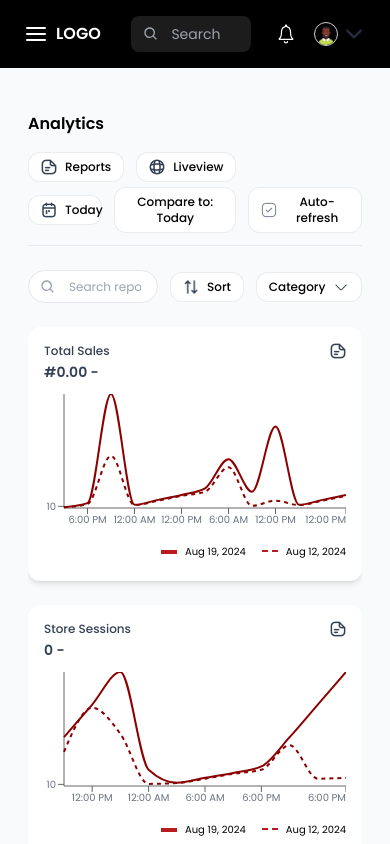
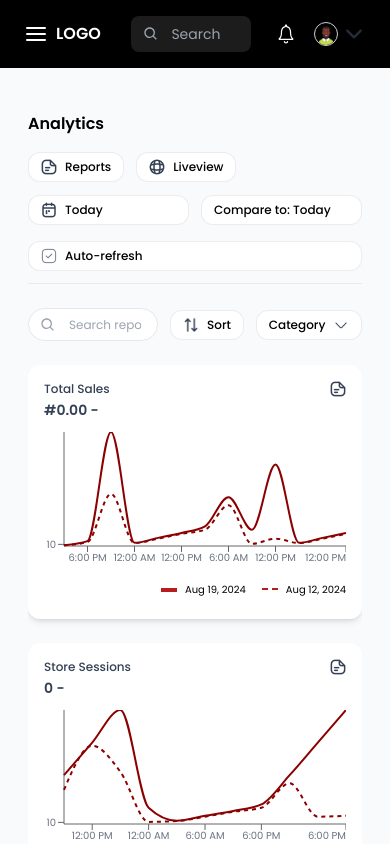
Before and after one commit to Danny-Flames/project-test, a React (Vite) app: page /dashboard in a window 390 px wide. Built offline with nearby package versions, Linux system fonts and the light colour scheme; sample sign-in values are in the browser's storage.

Commit message:
made the date picker to be responsive on mobile devices

```diff
--- a/src/components/DateRangePicker.tsx
+++ b/src/components/DateRangePicker.tsx
@@ -1,4 +1,4 @@
-import React, { useState } from "react";
+import React, { useState, useEffect, useCallback } from "react";
 import { DateRangePicker } from "react-date-range";
 
 interface DateRangeProps {
@@ -18,16 +18,33 @@ const CustomDateRangePicker: React.FC<DateRangeProps> = ({
     key: "selection",
   });
 
+  const [isMobile, setIsMobile] = useState(window.innerWidth <= 770);
+
+  const handleResize = useCallback(() => {
+    setIsMobile(window.innerWidth <= 768);
+  }, []);
+
+  useEffect(() => {
+    window.addEventListener("resize", handleResize);
+    return () => window.removeEventListener("resize", handleResize);
+  }, [handleResize]);
+
   const handleSelect = (ranges: any) => {
     setDateRange(ranges.selection);
     if (onDateChange) {
-      onDateChange({ startDate: ranges.selection.startDate, endDate: ranges.selection.endDate });
+      onDateChange({
+        startDate: ranges.selection.startDate,
+        endDate: ranges.selection.endDate,
+      });
     }
   };
 
-
   return (
-    <DateRangePicker ranges={[dateRange]} onChange={handleSelect} />
+    <DateRangePicker
+      ranges={[dateRange]}
+      onChange={handleSelect}
+      direction={isMobile ? "vertical" : "horizontal"}
+    />
   );
 };
 
--- a/src/components/dashboard/DashboardSubheader.tsx
+++ b/src/components/dashboard/DashboardSubheader.tsx
@@ -81,8 +81,8 @@ const DashboardSubheader: React.FC<DashboardSubheaderProps> = ({
   }, []);
 
   return (
-    <div className="flex items-center justify-between mb-6 pb-3 custom-border-2-bottom dashboard-subHeader relative">
-      <div className="flex">
+    <div className="flex flex-col sm:flex-row items-center justify-between mb-6 pb-3 custom-border-2-bottom dashboard-subHeader relative">
+      <div className="flex mb-2 sm:mb-0">
         <button
           className="flex items-center px-[12px] py-[6px] rounded-xl bg-white mr-3 custom-border-2"
           onClick={handleNavigate}
@@ -107,10 +107,11 @@ const DashboardSubheader: React.FC<DashboardSubheaderProps> = ({
       {children ? (
         children
       ) : (
-        <div className="flex items-center dashboard-subHeader-partB relative">
-          <div className="relative group">
+        <div className="flex flex-col sm:flex-row items-center w-full sm:w-auto dashboard-subHeader-partB relative">
+          <div className="flex w-full sm:w-auto justify-between mb-2 sm:mb-0">
+            <div className="relative group w-[49%] sm:w-auto mr-3">
               <button
-              className="flex items-center px-[12px] py-[6px] rounded-xl bg-white mr-3 custom-border-2"
+                className="flex items-center px-[12px] py-[6px] rounded-xl bg-white w-full custom-border-2"
                 onClick={handleToggleDatePicker}
               >
                 <img
@@ -127,9 +128,9 @@ const DashboardSubheader: React.FC<DashboardSubheaderProps> = ({
               </span>
             </div>
 
-          <div className="relative group">
+            <div className="relative group w-[49%] sm:w-auto">
               <button
-              className="flex items-center px-[12px] py-[6px] rounded-xl bg-white mr-3 custom-border-2"
+                className="flex items-center px-[12px] py-[6px] rounded-xl bg-white w-full custom-border-2"
                 onClick={handleToggleDatePicker}
               >
                 <span className="text-xs font-medium">
@@ -140,9 +141,10 @@ const DashboardSubheader: React.FC<DashboardSubheaderProps> = ({
                 Start Date
               </span>
             </div>
+          </div>
 
           <button
-            className="flex items-center px-[12px] py-[6px] rounded-xl bg-white custom-border-2"
+            className="flex items-center px-[12px] py-[6px] rounded-xl bg-white w-full sm:w-auto mt-2 sm:mt-0 custom-border-2"
             onClick={() => clearFilters()}
           >
             <img
--- a/src/styles.css
+++ b/src/styles.css
@@ -175,6 +175,11 @@ input.navbar-search-input {
     margin: 5px 0;
     padding-left: 5px;
   }
+
+  .rdrDateRangePickerWrapper {
+    flex-direction: column !important;
+  }
+
 }
 
 @media (max-width: 500px) {
```
Lines whose indentation alone changed are shown as unchanged.
